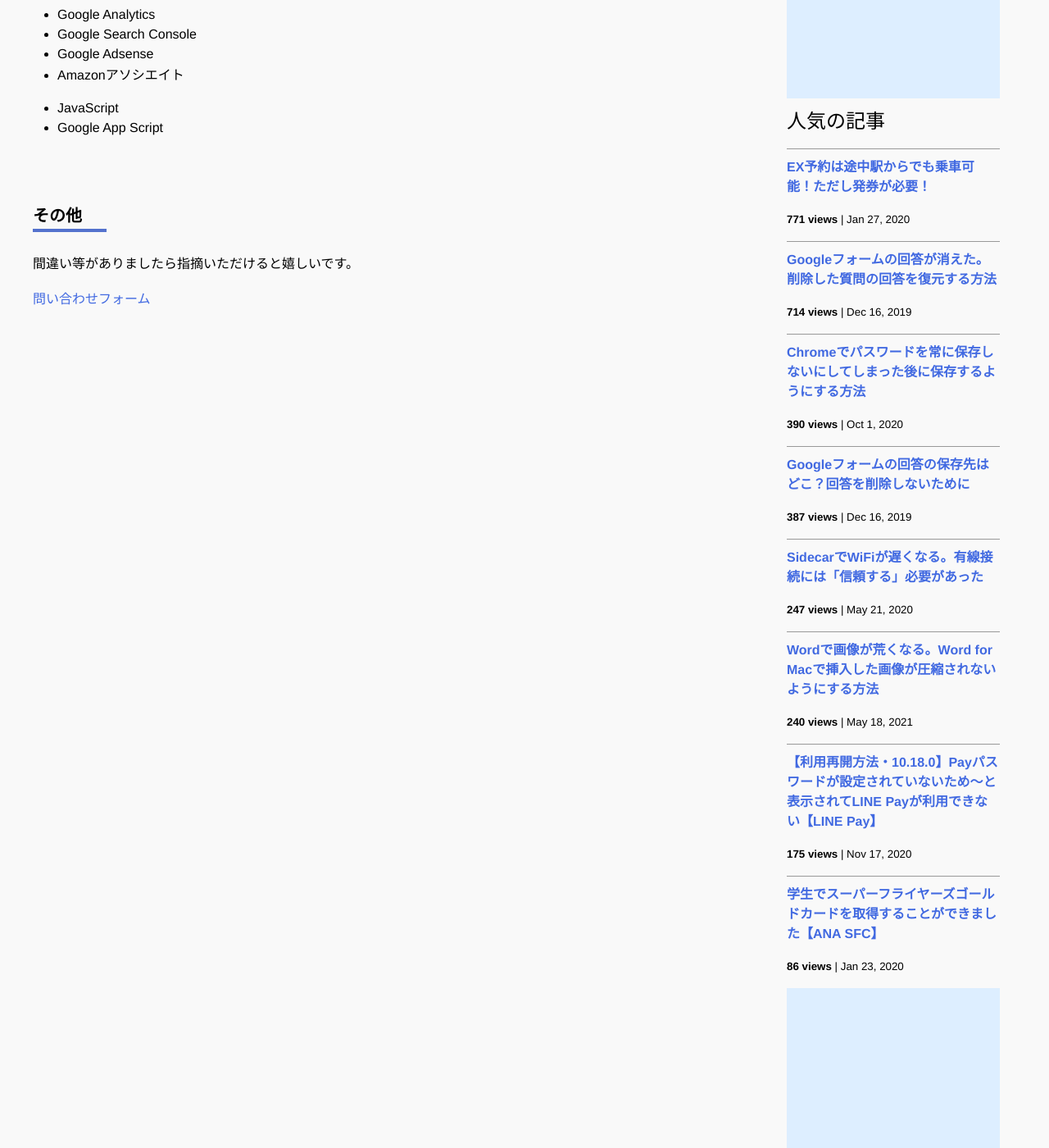
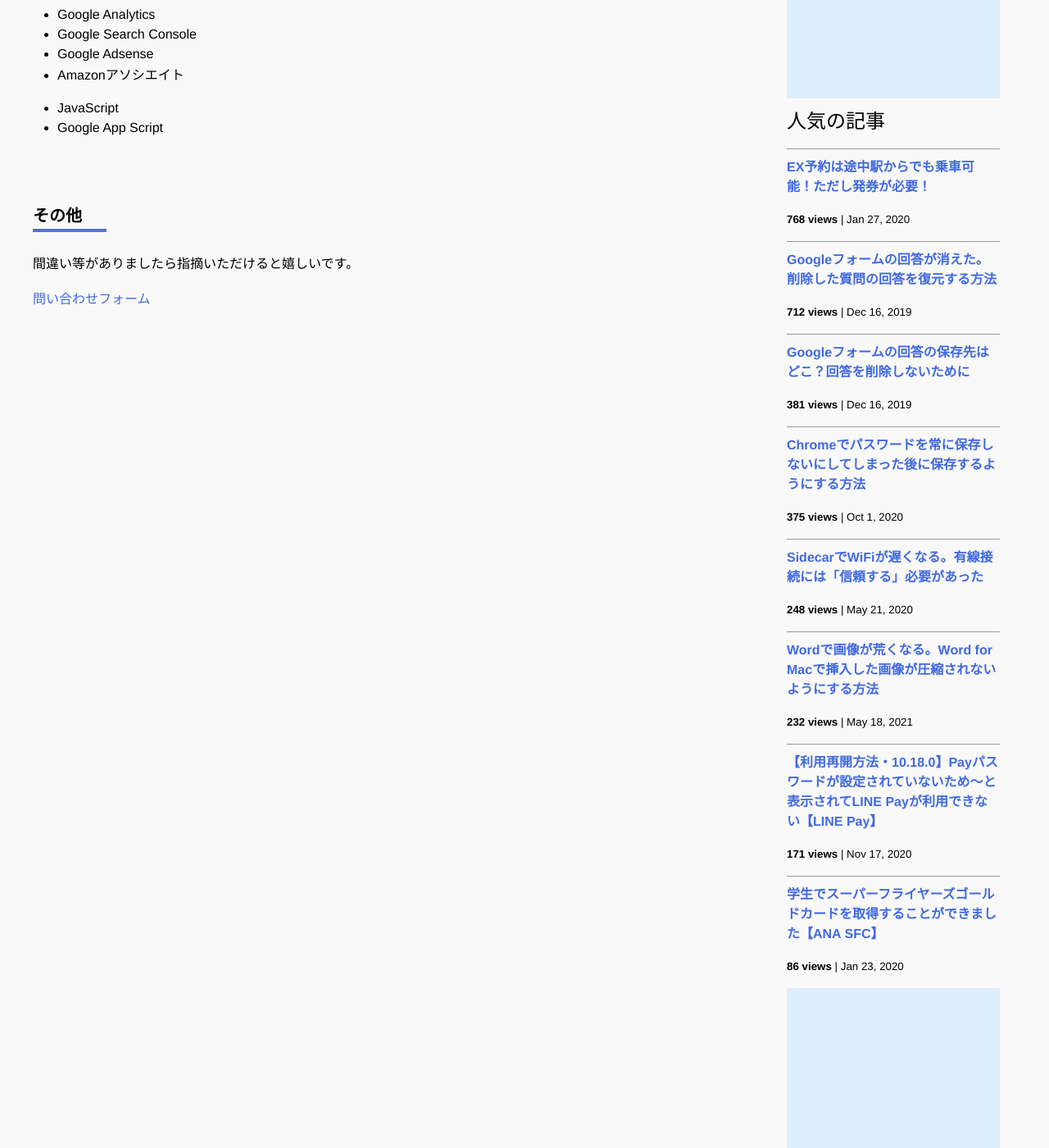
Before and after one commit to iwanaminami/shoyaiwaname, a Jekyll site: the page built from about.markdown, in a window 1280 px wide and 1400 px high, scrolled down 693 px. Shown: the whole window at 82% size. Built offline with Jekyll 4.4.1, drawn with Linux system fonts in a browser that asks for light colours; nearby versions of some CDN libraries; comment, search, counter and statistics services are not loaded.

Commit message:
a new commit message

```diff
--- a/_data/popularposts.yml
+++ b/_data/popularposts.yml
@@ -1,17 +1,17 @@
 side:
-  - view: 771
+  - view: 768
     url: /2020/01/27/ex-rideontheway.html
-  - view: 714
+  - view: 712
     url: /2019/12/16/restore-googleform.html
-  - view: 390
+  - view: 381
+    url: /2019/12/16/googleform-answers.html
+  - view: 375
     url: /2020/10/01/googlepassword.html
-  - view: 387
-    url: /2019/12/16/googleform-answers.html
-  - view: 247
+  - view: 248
     url: /2020/05/21/sidecar-via-cable.html
-  - view: 240
+  - view: 232
     url: /2021/05/18/image-compression-word.html
-  - view: 175
+  - view: 171
     url: /2020/11/17/linepay.html
   - view: 86
     url: /2020/01/23/sfcgold.html
```
